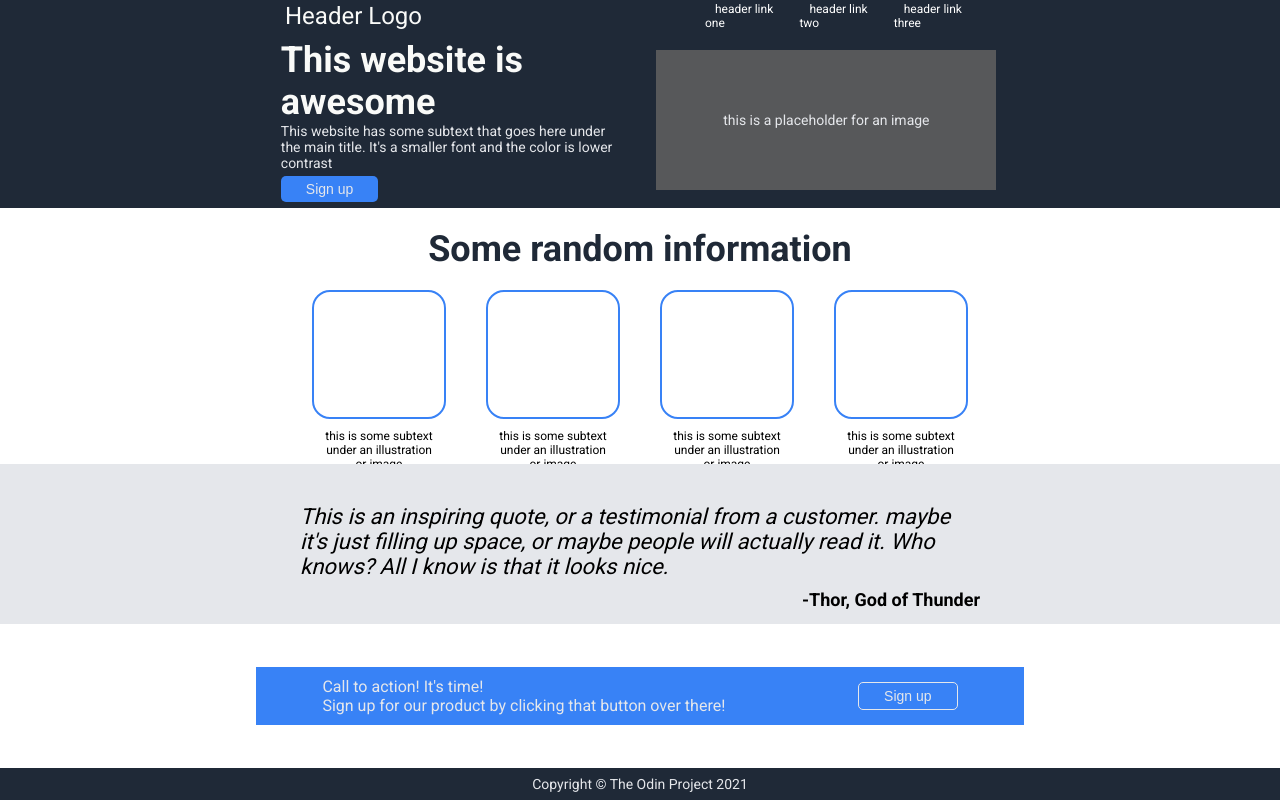
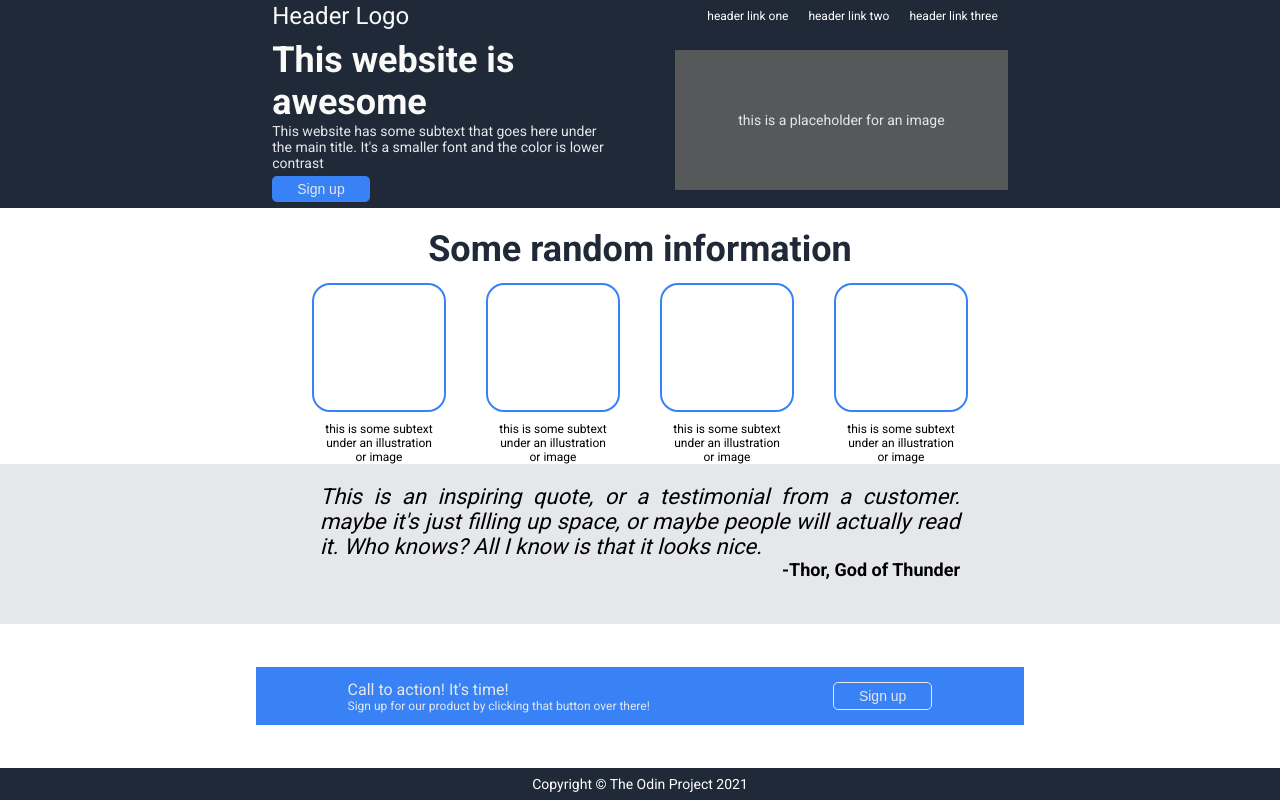
Before and after one commit to Srathpk/Landing, a plain HTML site: page index.html in a window 1280 px wide. Drawn offline with Linux system fonts and the light colour scheme.

Commit message:
First complete draft

```diff
--- a/index.html
+++ b/index.html
@@ -34,6 +34,7 @@
     <div class="second_q">
       <div class="text_a_2q">Some random information</div>
 
+      <div class="tokens">
         <div class="tiles">
           <div class="tile"></div>
           <div class="tile"></div>
@@ -52,6 +53,7 @@
           </div>
           <div class="texttile">
             this is some subtext under an illustration or image
+          </div>
         </div>
       </div>
     </div>
--- a/styles.css
+++ b/styles.css
@@ -27,25 +27,29 @@ first_q, second_q, third_q and forth_q respectively.
 
 .logo {
   display: flex;
-  width: 25%;
+  width: 26%;
 }
 
 .links {
   display: flex;
-  width: 25%;
+  max-width: 26%;
+  min-width: 26%;
+  padding: 0px;
+  justify-content: right;
 }
 
 ul {
   display: flex;
-  padding-left: 30px;
   list-style-type: none;
   font-size: 12px; /*-------------*/
   color: #e5e7eb;
+  padding: 0;
 }
 
 li {
-  /* width: 125px; */
+  display: flex;
   gap: 20px;
+  padding: 0;
 }
 
 a,
@@ -61,7 +65,7 @@ a:visited {
   display: flex;
   justify-content: center;
   align-items: center;
-  color: #e5e7eb;
+  color: white;
   font-size: 14px;
 }
 
@@ -76,7 +80,7 @@ a:visited {
   align-items: center;
   width: 100%;
   height: 22%;
-  gap: 40px;
+  gap: 70px;
   overflow: hidden;
 }
 
@@ -88,14 +92,13 @@ first_q_left and first_q_right */
   padding: 0px;
   flex-direction: column;
   width: 26%;
-  /* overflow: hidden; */
 }
 
 .first_q_right {
   display: flex;
   flex-direction: column;
   align-items: center;
-  width: 27%;
+  width: 26%;
   overflow: hidden;
 }
 
@@ -136,11 +139,12 @@ first_q_left and first_q_right */
   align-items: center;
   height: 32%;
   width: 100%;
+  overflow: hidden;
 }
 
-/* Second quarter is divided in three containers
-One for the title (text_a_2q), one for the tiles(tiles)
-and the last for descriprion under the tiles (texttiles) */
+/* Second quarter is divided in two containers
+One for the title (text_a_2q) and one (tokens) for the tiles(tiles)
+and the descriprion under the tiles (texttiles) */
 
 .text_a_2q {
   display: flex;
@@ -148,8 +152,17 @@ and the last for descriprion under the tiles (texttiles) */
   font-weight: bolder;
   color: #1f2937;
   padding: 20px;
+  width: 60%;
+  overflow: hidden;
+  justify-content: center;
 }
 
+.tokens {
+  display: flex;
+  flex-direction: column;
+  width: 60%;
+  align-items: center;
+}
 .tiles,
 .texttiles {
   display: flex;
@@ -190,21 +203,25 @@ of the author of the quote (text_b_3q)*/
   height: 20%;
   background-color: #e5e7eb;
   overflow: hidden;
+  width: 100%;
+  align-items: center;
 }
 
 .text_a_3q {
-  font-size: 22px; /*Directions where to have 36px but 18px is closer to the desired outcome*/
+  font-size: 22px; /*Directions where to have 36px but 22px is closer to the desired outcome*/
   display: flex;
   font-style: italic;
-  justify-content: center;
-  padding: 40px 300px 10px;
+  width: 50%;
+  text-align: justify;
+  padding-top: 20px;
 }
+
 .text_b_3q {
   display: flex;
   font-weight: bolder;
   font-size: 18px;
+  width: 50%;
   justify-content: right;
-  padding-right: 300px;
 }
 
 /*---------------------------------------*/
@@ -240,6 +257,7 @@ of the author of the quote (text_b_3q)*/
 .text_b_4q {
   display: flex;
   color: #e5e7eb;
+  font-size: 12px;
 }
 
 /*---------------------------------------*/
```
Lines whose indentation alone changed are shown as unchanged.
